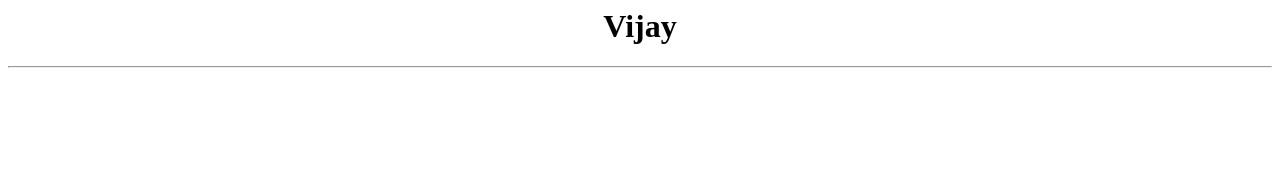
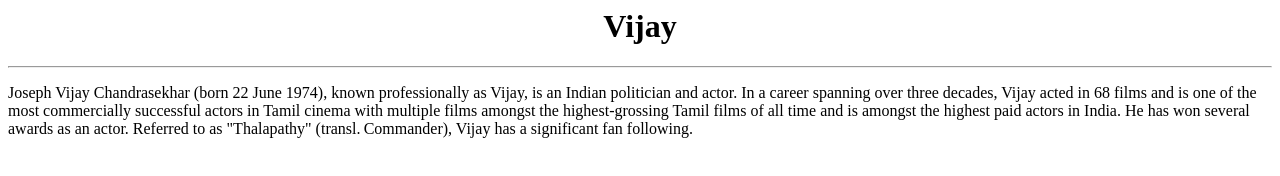
Before and after one commit to ShobanaGnanavel/HTMLActorPage, a plain HTML site: page index.html in a window 1280 px wide. Drawn offline with Linux system fonts and the light colour scheme.

Commit message:
Added paragraph

```diff
--- a/index.html
+++ b/index.html
@@ -2,3 +2,6 @@
   <h1>Vijay</h1>
 </center>
 <hr>
+<p>
+  Joseph Vijay Chandrasekhar (born 22 June 1974), known professionally as Vijay, is an Indian politician and actor. In a career spanning over three decades, Vijay acted in 68 films and is one of the most commercially successful actors in Tamil cinema with multiple films amongst the highest-grossing Tamil films of all time and is amongst the highest paid actors in India. He has won several awards as an actor. Referred to as "Thalapathy" (transl. Commander), Vijay has a significant fan following.
+</p>
```
